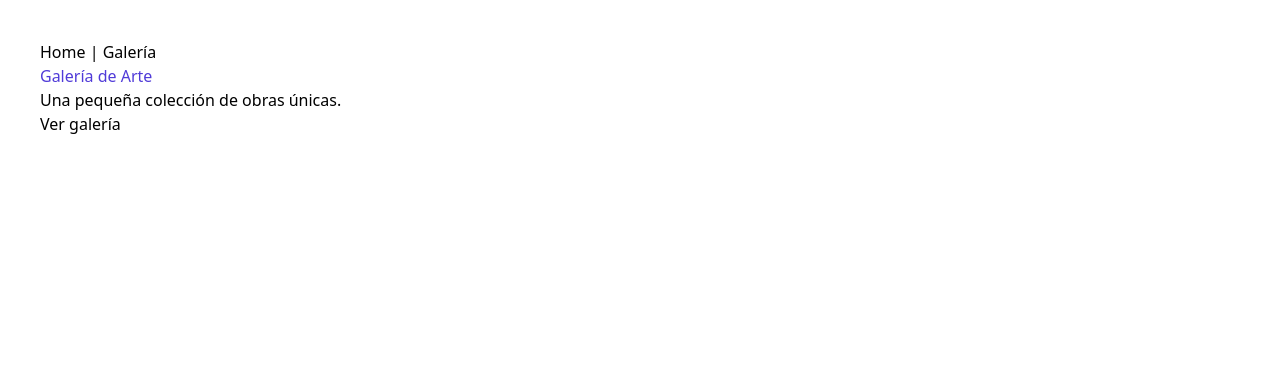
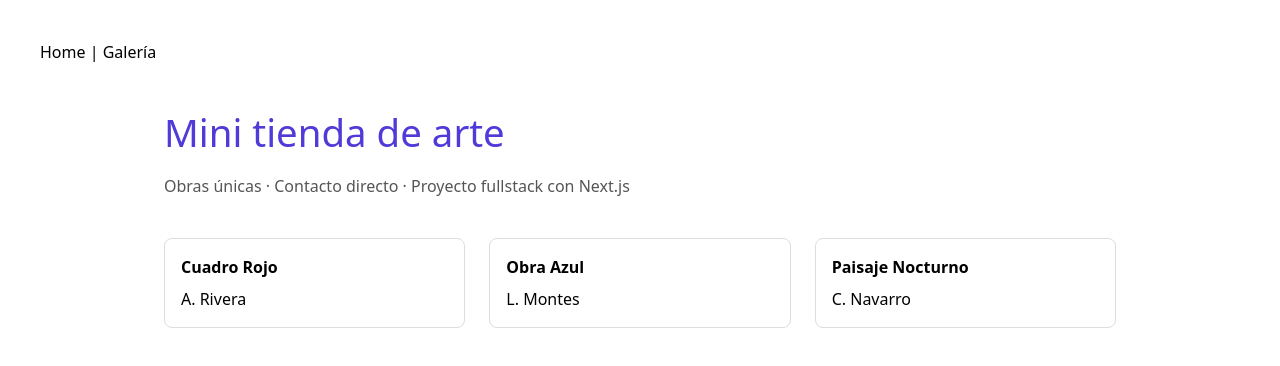
Before and after one commit to Deika79/Tienda-arte-Next.js, a Next.js app in the folder mini-next-0/: page / in a window 1280 px wide. Shown: the top 366 px of the page. Built offline with nearby package versions, Linux system fonts and the light colour scheme.

Commit message:
CSS Home

```diff
--- /dev/null
+++ b/mini-next-0/app/home.module.css
@@ -0,0 +1,44 @@
+.container {
+  max-width: 1000px;
+  margin: 0 auto;
+  padding: 40px 24px;
+}
+
+.title {
+  font-size: 2.4rem;
+  margin-bottom: 12px;
+}
+
+.subtitle {
+  color: #555;
+  margin-bottom: 40px;
+}
+
+.grid {
+  display: grid;
+  grid-template-columns: repeat(auto-fill, minmax(240px, 1fr));
+  gap: 24px;
+}
+
+.card {
+  border: 1px solid #ddd;
+  padding: 16px;
+  border-radius: 8px;
+  background: white;
+  transition: transform 0.15s ease, box-shadow 0.15s ease;
+}
+
+.card:hover {
+  transform: translateY(-4px);
+  box-shadow: 0 8px 20px rgba(0,0,0,0.08);
+}
+
+.cardTitle {
+  font-weight: bold;
+  margin-bottom: 8px;
+}
+
+.cardLink {
+  text-decoration: none;
+  color: inherit;
+}
--- a/mini-next-0/app/page.tsx
+++ b/mini-next-0/app/page.tsx
@@ -1,14 +1,36 @@
 import Link from "next/link"
+import styles from "./home.module.css"
 
 export default function Home() {
   return (
-    <main>
-      <h1>Galería de Arte</h1>
-      <p>Una pequeña colección de obras únicas.</p>
+    <main className={styles.container}>
+      <h1 className={styles.title}>Mini tienda de arte</h1>
+      <p className={styles.subtitle}>
+        Obras únicas · Contacto directo · Proyecto fullstack con Next.js
+      </p>
 
-      <nav>
-        <Link href="/gallery">Ver galería</Link>
-      </nav>
+      <div className={styles.grid}>
+        <Link href="/gallery/cuadro-rojo" className={styles.cardLink}>
+          <div className={styles.card}>
+            <p className={styles.cardTitle}>Cuadro Rojo</p>
+            <p>A. Rivera</p>
+          </div>
+        </Link>
+
+        <Link href="/gallery/obra-azul" className={styles.cardLink}>
+          <div className={styles.card}>
+            <p className={styles.cardTitle}>Obra Azul</p>
+            <p>L. Montes</p>
+          </div>
+        </Link>
+
+        <Link href="/gallery/paisaje-nocturno" className={styles.cardLink}>
+          <div className={styles.card}>
+            <p className={styles.cardTitle}>Paisaje Nocturno</p>
+            <p>C. Navarro</p>
+          </div>
+        </Link>
+      </div>
     </main>
   )
 }
```
